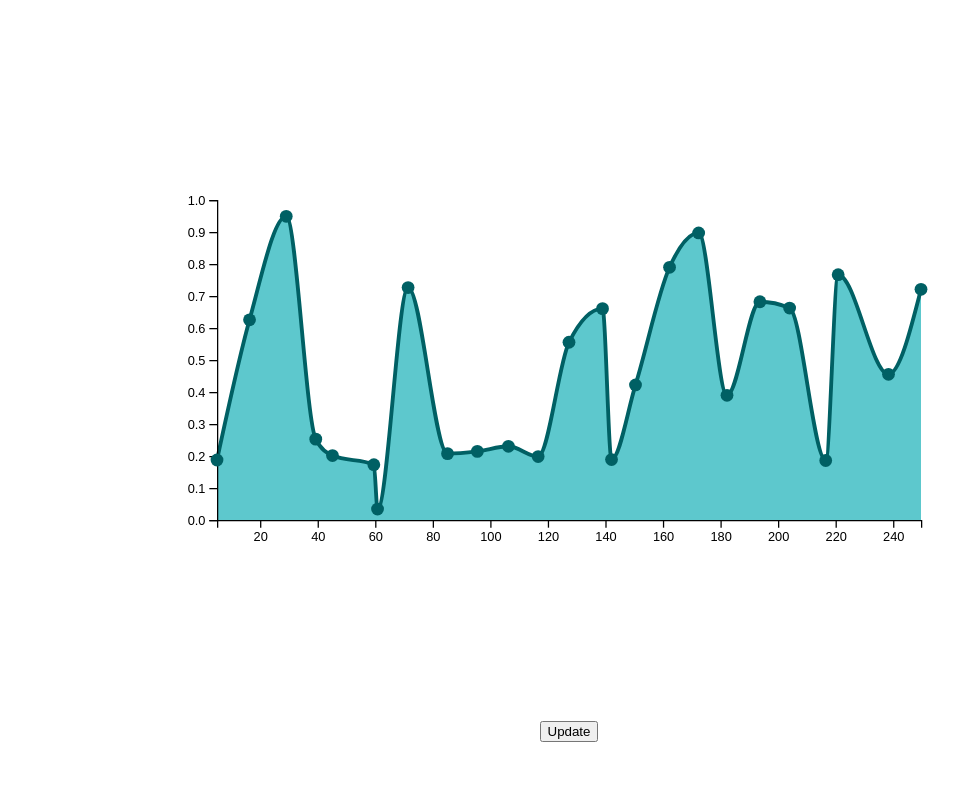
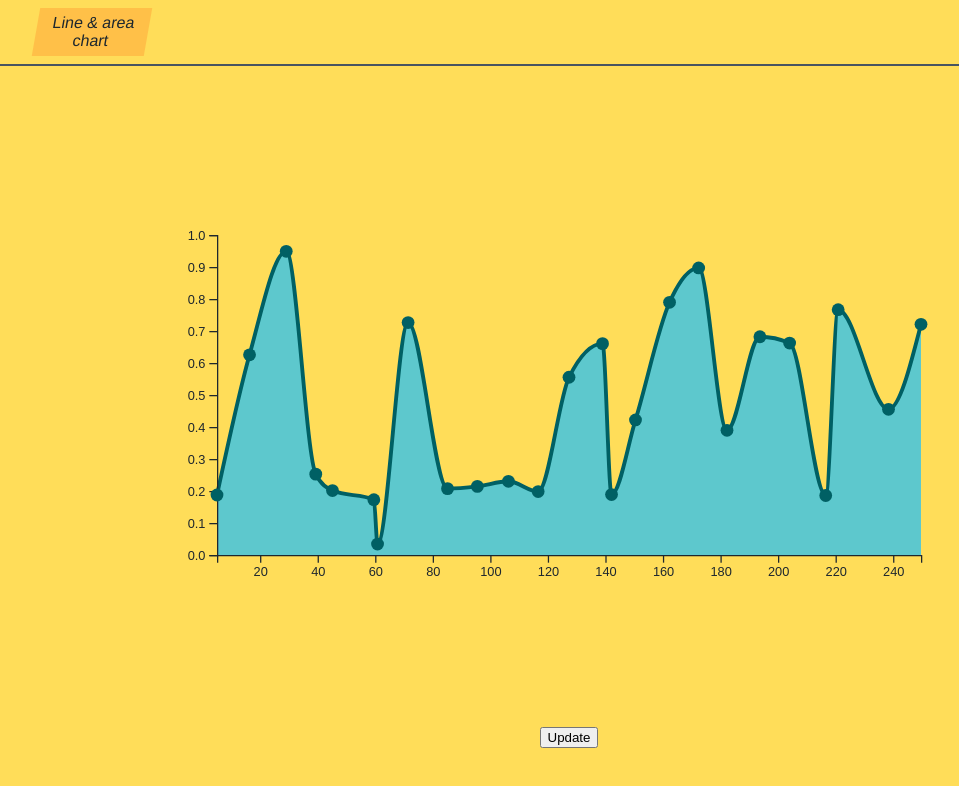
Before and after one commit to alexrenin/D3_with_React, a React (Create React App) app: page / in a window 1280 px wide. Shown: the top 786 px of the page, without its empty margins (71-1030 px from the left). Built offline with nearby package versions, Linux system fonts and the light colour scheme.

Commit message:
integrate HeaderMenu to app

```diff
--- a/src/App.js
+++ b/src/App.js
@@ -1,18 +1,38 @@
-import React, { Component } from 'react'
-import LineChart from './Components/LineChart/LineChart'
-import './App.css'
+import React, {Component} from "react"
+import LineChart from "./Components/LineChart/LineChart"
+import "./App.css"
+import HeaderMenu from "./Components/MenuHeaderDesctopAndMobile/HeaderMenu"
 
 class App extends Component {
-  render() {
+
+	render () {
+		const {contentList} = storage.headerMenu
+
 		return (
 			<div className="App">
+				<HeaderMenu {...{
+					contentList,
+				}} />
+				<div className="contentContainer">
 					<LineChart
 						height={300}
 						width={600}
 					/>
 				</div>
+			</div>
 		)
 	}
 }
 
-export default App;
+const storage = {
+	headerMenu: {
+		contentList: [
+			{
+				title: 'Line & area chart',
+				href: 'linechart00',
+			}
+		]
+	}
+}
+
+export default App
--- a/src/Components/MenuHeaderDesctopAndMobile/HeaderMenu.js
+++ b/src/Components/MenuHeaderDesctopAndMobile/HeaderMenu.js
@@ -1,16 +1,29 @@
-import React from 'react';
-import PropTypes from 'prop-types';
-import './HeaderMenu.css';
-import { v4 } from 'uuid';
+import React from "react"
+import PropTypes from "prop-types"
+import "./HeaderMenu.css"
+import {v4} from "uuid"
 
-const HeaderMenu = ({contentList, pullDownMenuContent, pullDownMenuClick=f=>f, t=f=>f
+const HeaderMenu = ({
+	contentList = [],
+	pullDownMenuContent,
+	pullDownMenuClick = f=>f,
+	t = f=>f
 }) => {
+	const showPullDownMenu = !!pullDownMenuContent
+
 	return (
 		<div className="headerMenu">
-            <MenuList listItems={contentList}
-					  t={t}/>
-			<PullDowmMenu {... {...pullDownMenuContent, pullDownMenuClick, t}}
+			<MenuList
+				listItems={contentList}
+				t={t}
 			/>
+			{showPullDownMenu  && (
+				<PullDowmMenu {... {
+					...pullDownMenuContent,
+					pullDownMenuClick,
+					t
+				}} />
+			)}
 		</div>
 	)
 }
@@ -20,25 +33,30 @@ HeaderMenu.propTypes = {
 	t: PropTypes.func,
 }
 
-const PullDowmMenu = ({currentItem=0, listItems=[], pullDownMenuClick=f=>f, t=f=>f}) => {
+const PullDowmMenu = ({
+	currentItem = 0,
+	listItems = [],
+	pullDownMenuClick = f=>f,
+	t = f=>f
+}) => {
 	const onClick = event => {
 			event.preventDefault()
 			let clickedItem = event.target.nodeName === "LI" ? event.target : event.target.parentNode,
 				menuButton = clickedItem.parentNode.parentNode,
-			inputElement = menuButton.querySelector('input'),
-			clickedItemId = clickedItem.id;
+				inputElement = menuButton.querySelector("input"),
+				clickedItemId = clickedItem.id
 
-		inputElement.checked = false;
+			inputElement.checked = false
 
 			pullDownMenuClick(clickedItemId)
 		},
 		btnText = t(listItems[currentItem].text),
-		id=v4();
+		id = v4()
 
 	return (
 		<div className='pullDownMenu'>
 			<div className="menuButton">
-				<input type="checkbox" id = {id} className="menuInput">
+				<input type="checkbox" id={id} className="menuInput">
 				</input>
 				<label
 					htmlFor={id}
@@ -47,7 +65,7 @@ const PullDowmMenu = ({currentItem=0, listItems=[], pullDownMenuClick=f=>f, t=f=
 					{btnText}
 				</label>
 				<ul className='pullDownMenuList'>
-					{listItems.map ( item => {
+					{listItems.map(item => {
 							let key = v4()
 							return <MenuItem {...{...item, onClick, t, key}} />
 						}
@@ -64,25 +82,38 @@ PullDowmMenu.propTypes = {
 	t: PropTypes.func,
 }
 
-const MenuList = ({ listItems=[], t=f=>f }) =>
+const MenuList = ({
+	listItems = [],
+	t = f=>f
+}) =>
 	<ul className="menuList">
-        {listItems.map ( item =>
-            <MenuItem {...{...item, t}} />
+		{listItems.map(item =>
+			<MenuItem {...{...
+				item,
+				t,
+			}} />
 		)}
 	</ul>
 MenuList.propTypes = {
 	listItems: PropTypes.array,
 }
 
-const MenuItem = ({ title='title', href, selected, onClick=f=>f, id='', t=str=>str }) => {
-    let className = 'menuItem' + (selected ? ' selected' : '');
+const MenuItem = ({
+	title = "title",
+	href,
+	selected,
+	onClick = f => f,
+	id = "",
+	t = str => str
+}) => {
+	let className = "menuItem" + (selected ? " selected" : "")
 
-    title = t(title);
+	title = t(title)
 	return (
 		<li className={className}
 			onClick={onClick}
 			id={id}>
-            <a href={'#'+href}
+			<a href={"#" + href}
 				/*onClick={onClick}*/>
 				{title}
 			</a>
--- a/src/index.css
+++ b/src/index.css
@@ -16,8 +16,28 @@ code {
 html,
 body,
 #root,
-.App {
-  height: 100%;
-  width: 100%;
-  font-size: 16px;
+.App,
+.contentContainer {
+	height: 100%;
+	width: 100%;
+	font-size: 16px;
+	background-color: #ffdd59;
+
+	color: #1e272e;
 }
+body {
+	height: calc(100% - 4em + 1px);
+}
+.contentContainer {
+	margin-top: calc(4em - 1px);
+}
+@media screen and (max-width: 600px) {
+	html,
+	body,
+	#root,
+	.App,
+	.contentContainer {
+		font-size: 3.2vw;
+	}
+
+}
```
Lines whose indentation alone changed are shown as unchanged.
